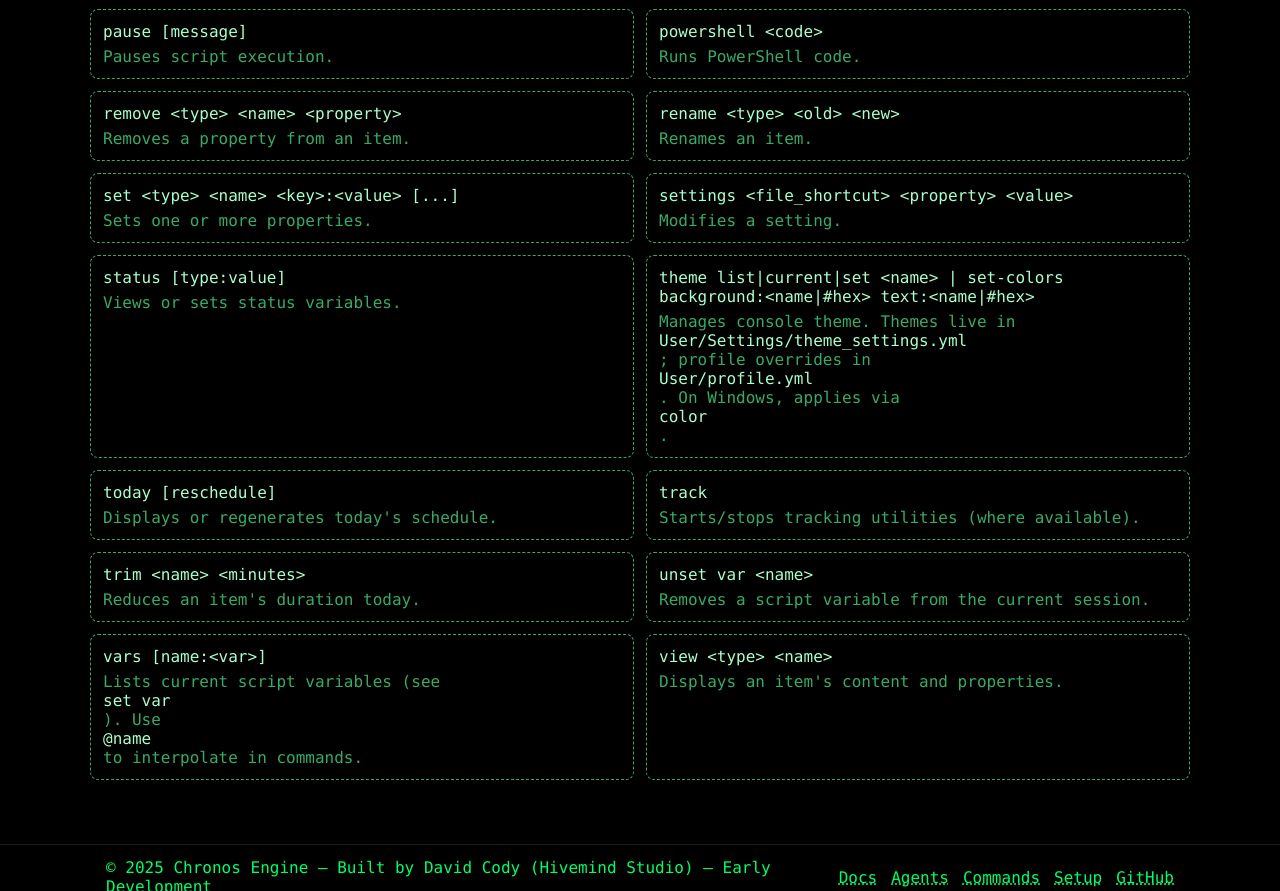
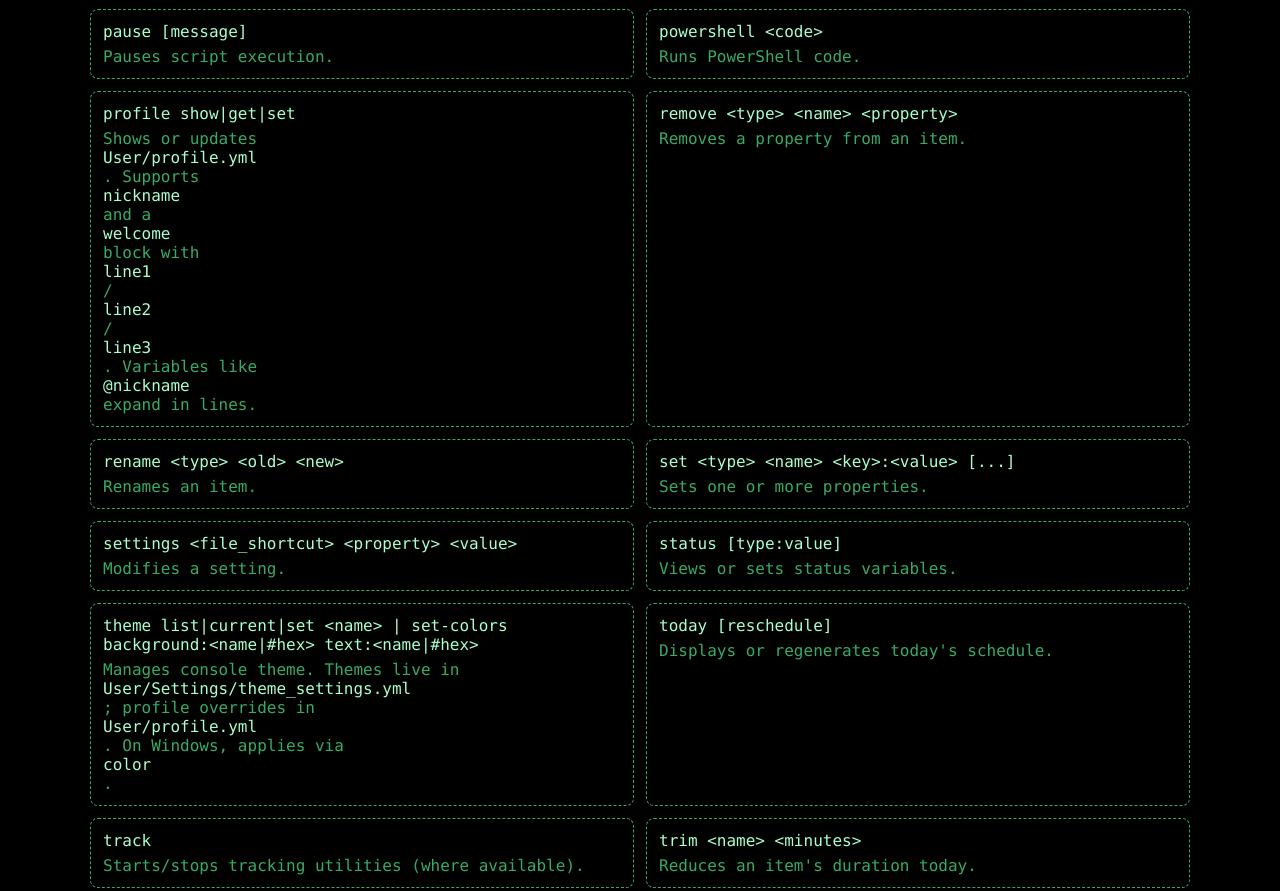
Before and after one commit to Jeetski/Chronos_Engine_Website, a plain HTML site: page pages/commands.html in a window 1280 px wide. Shown: the part 2074-2965 px from the top of the page. Drawn offline with Linux system fonts and the light colour scheme.

Commit message:
Commands: add 'profile' tile

```diff
--- a/pages/commands.html
+++ b/pages/commands.html
@@ -143,6 +143,10 @@
           <p>Runs PowerShell code.</p>
         </div>
         <div class="cmd">
+          <code>profile show|get|set</code>
+          <p>Shows or updates <code>User/profile.yml</code>. Supports <code>nickname</code> and a <code>welcome</code> block with <code>line1</code>/<code>line2</code>/<code>line3</code>. Variables like <code>@nickname</code> expand in lines.</p>
+        </div>
+        <div class="cmd">
           <code>remove &lt;type&gt; &lt;name&gt; &lt;property&gt;</code>
           <p>Removes a property from an item.</p>
         </div>
```
